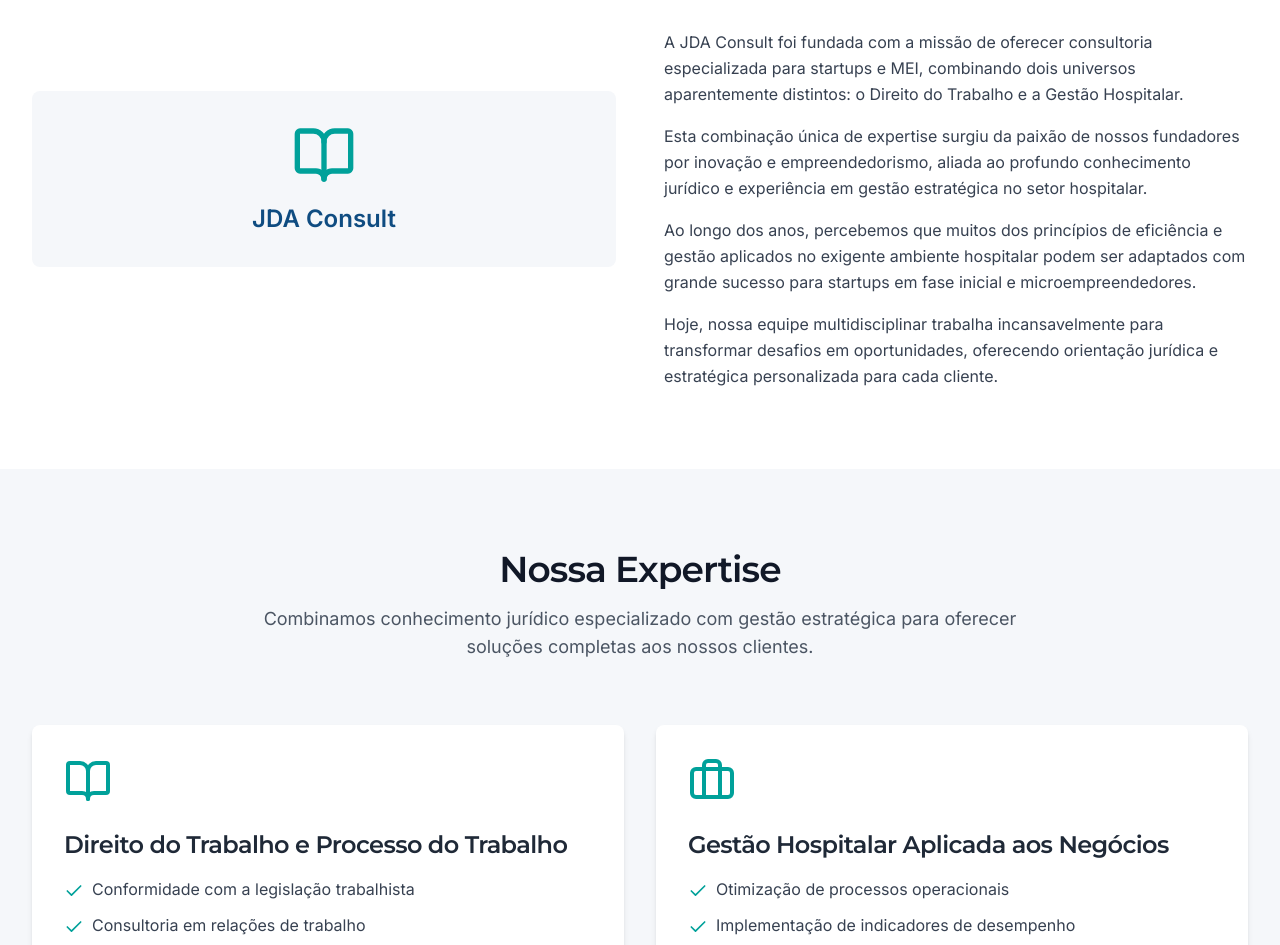
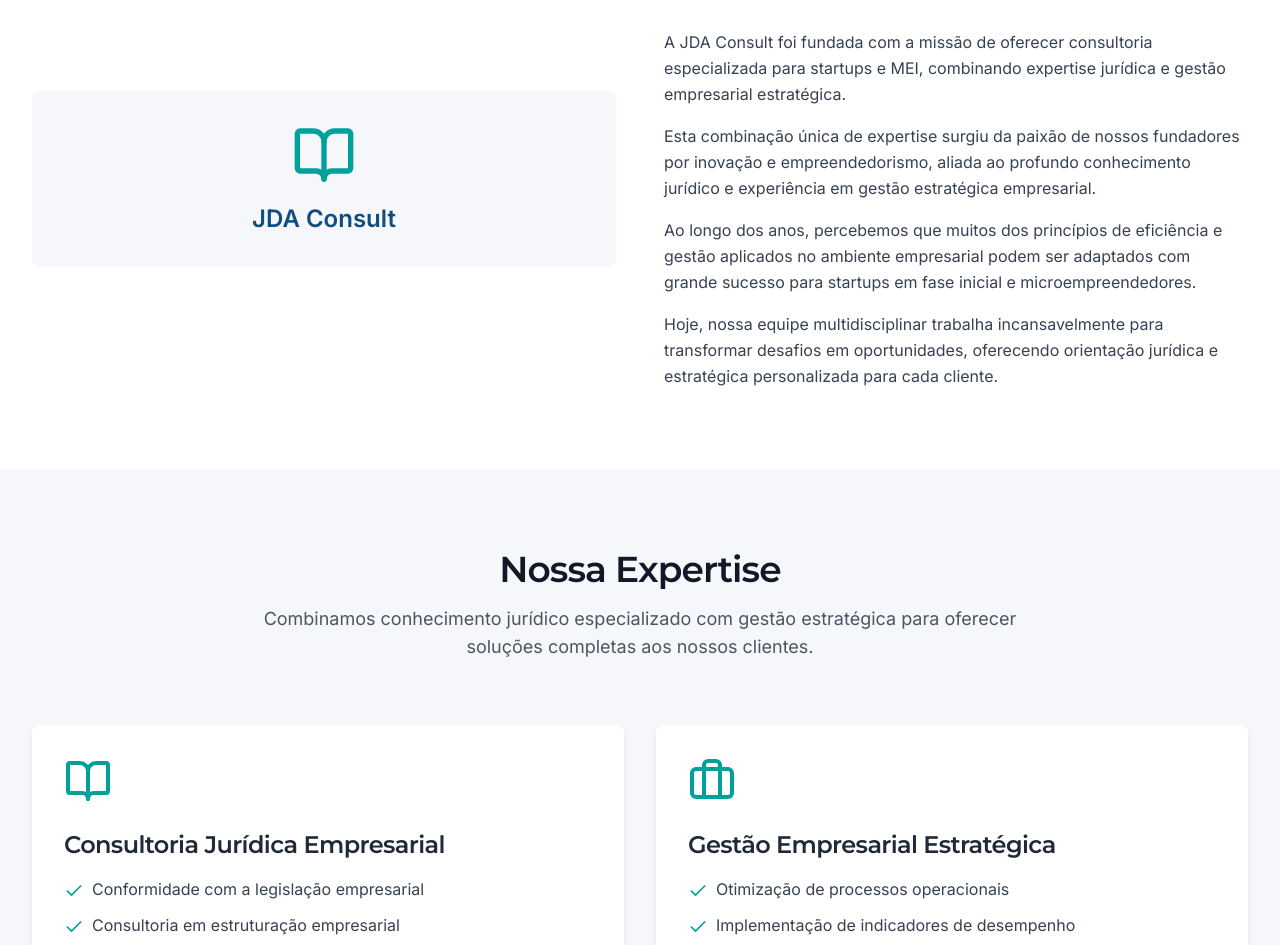
Before and after one commit to juandiegoangelico/consult-easy-site, a React (Vite) app: page /sobre in a window 1280 px wide. Shown: the part 427-1372 px from the top of the page. Built offline with nearby package versions, Linux system fonts and the light colour scheme.

Commit message:
Refactor: Replace "Direito do Trabalho e Gestão Hospitalar"
Replaces instances of "Direito do Trabalho e Gestão Hospitalar" with "gestão empresarial" in the codebase.

```diff
--- a/src/pages/About.tsx
+++ b/src/pages/About.tsx
@@ -36,17 +36,17 @@ const About = () => {
               <div className="space-y-4 text-gray-700">
                 <p>
                   A JDA Consult foi fundada com a missão de oferecer consultoria especializada
-                  para startups e MEI, combinando dois universos aparentemente distintos:
-                  o Direito do Trabalho e a Gestão Hospitalar.
+                  para startups e MEI, combinando expertise jurídica e gestão empresarial
+                  estratégica.
                 </p>
                 <p>
                   Esta combinação única de expertise surgiu da paixão de nossos fundadores
                   por inovação e empreendedorismo, aliada ao profundo conhecimento jurídico
-                  e experiência em gestão estratégica no setor hospitalar.
+                  e experiência em gestão estratégica empresarial.
                 </p>
                 <p>
                   Ao longo dos anos, percebemos que muitos dos princípios de eficiência e
-                  gestão aplicados no exigente ambiente hospitalar podem ser adaptados
+                  gestão aplicados no ambiente empresarial podem ser adaptados
                   com grande sucesso para startups em fase inicial e microempreendedores.
                 </p>
                 <p>
@@ -75,16 +75,16 @@ const About = () => {
             <div className="bg-white p-8 rounded-lg shadow-md">
               <BookOpen className="h-12 w-12 text-jda-accent mb-6" />
               <h3 className="text-2xl font-semibold mb-4 text-gray-800">
-                Direito do Trabalho e Processo do Trabalho
+                Consultoria Jurídica Empresarial
               </h3>
               <ul className="space-y-3 text-gray-700">
                 <li className="flex items-start">
                   <Check className="h-5 w-5 text-jda-accent mr-2 mt-1" />
-                  <span>Conformidade com a legislação trabalhista</span>
+                  <span>Conformidade com a legislação empresarial</span>
                 </li>
                 <li className="flex items-start">
                   <Check className="h-5 w-5 text-jda-accent mr-2 mt-1" />
-                  <span>Consultoria em relações de trabalho</span>
+                  <span>Consultoria em estruturação empresarial</span>
                 </li>
                 <li className="flex items-start">
                   <Check className="h-5 w-5 text-jda-accent mr-2 mt-1" />
@@ -92,7 +92,7 @@ const About = () => {
                 </li>
                 <li className="flex items-start">
                   <Check className="h-5 w-5 text-jda-accent mr-2 mt-1" />
-                  <span>Contratos de trabalho e prestação de serviços</span>
+                  <span>Contratos empresariais e prestação de serviços</span>
                 </li>
                 <li className="flex items-start">
                   <Check className="h-5 w-5 text-jda-accent mr-2 mt-1" />
@@ -104,7 +104,7 @@ const About = () => {
             <div className="bg-white p-8 rounded-lg shadow-md">
               <Briefcase className="h-12 w-12 text-jda-accent mb-6" />
               <h3 className="text-2xl font-semibold mb-4 text-gray-800">
-                Gestão Hospitalar Aplicada aos Negócios
+                Gestão Empresarial Estratégica
               </h3>
               <ul className="space-y-3 text-gray-700">
                 <li className="flex items-start">
--- a/src/pages/Index.tsx
+++ b/src/pages/Index.tsx
@@ -35,13 +35,13 @@ const Index = () => {
           <div className="grid grid-cols-1 md:grid-cols-2 lg:grid-cols-3 gap-8">
             <ServiceCard
               title="Expertise Jurídica"
-              description="Especialistas em Direito do Trabalho e Processo do Trabalho, garantindo conformidade legal para seu negócio."
+              description="Especialistas em consultoria jurídica empresarial, garantindo conformidade legal para seu negócio."
               icon={<BookOpen className="h-10 w-10" />}
               delay={100}
             />
             <ServiceCard
               title="Gestão Estratégica"
-              description="Experiência em Gestão Hospitalar aplicada ao desenvolvimento de estratégias eficientes para startups e MEI."
+              description="Experiência em gestão empresarial aplicada ao desenvolvimento de estratégias eficientes para startups e MEI."
               icon={<Briefcase className="h-10 w-10" />}
               delay={200}
             />
@@ -80,8 +80,8 @@ const Index = () => {
             <div>
               <h2 className="text-gray-900 mb-4">Sobre a JDA Consult</h2>
               <p className="text-gray-600 mb-6">
-                A JDA Consult nasceu da visão de unir conhecimentos em Direito do Trabalho
-                e Gestão Hospitalar para oferecer um serviço único de consultoria estratégica
+                A JDA Consult nasceu da visão de unir conhecimentos jurídicos
+                e gestão empresarial para oferecer um serviço único de consultoria estratégica
                 para startups e MEI.
               </p>
               <p className="text-gray-600 mb-8">
@@ -110,10 +110,10 @@ const Index = () => {
                   <CheckCircle className="h-6 w-6 text-jda-accent mr-3 mt-1" />
                   <div>
                     <h4 className="font-semibold text-gray-800 mb-1">
-                      Especialistas em Direito do Trabalho
+                      Especialistas em Consultoria Jurídica
                     </h4>
                     <p className="text-gray-600">
-                      Formação especializada e vasta experiência em questões trabalhistas.
+                      Formação especializada e vasta experiência em questões jurídicas empresariais.
                     </p>
                   </div>
                 </div>
@@ -121,10 +121,10 @@ const Index = () => {
                   <CheckCircle className="h-6 w-6 text-jda-accent mr-3 mt-1" />
                   <div>
                     <h4 className="font-semibold text-gray-800 mb-1">
-                      Experiência em Gestão Hospitalar
+                      Experiência em Gestão Empresarial
                     </h4>
                     <p className="text-gray-600">
-                      Aplicamos princípios de gestão eficiente do setor hospitalar para otimizar operações empresariais.
+                      Aplicamos princípios de gestão eficiente para otimizar operações empresariais.
                     </p>
                   </div>
                 </div>
```
